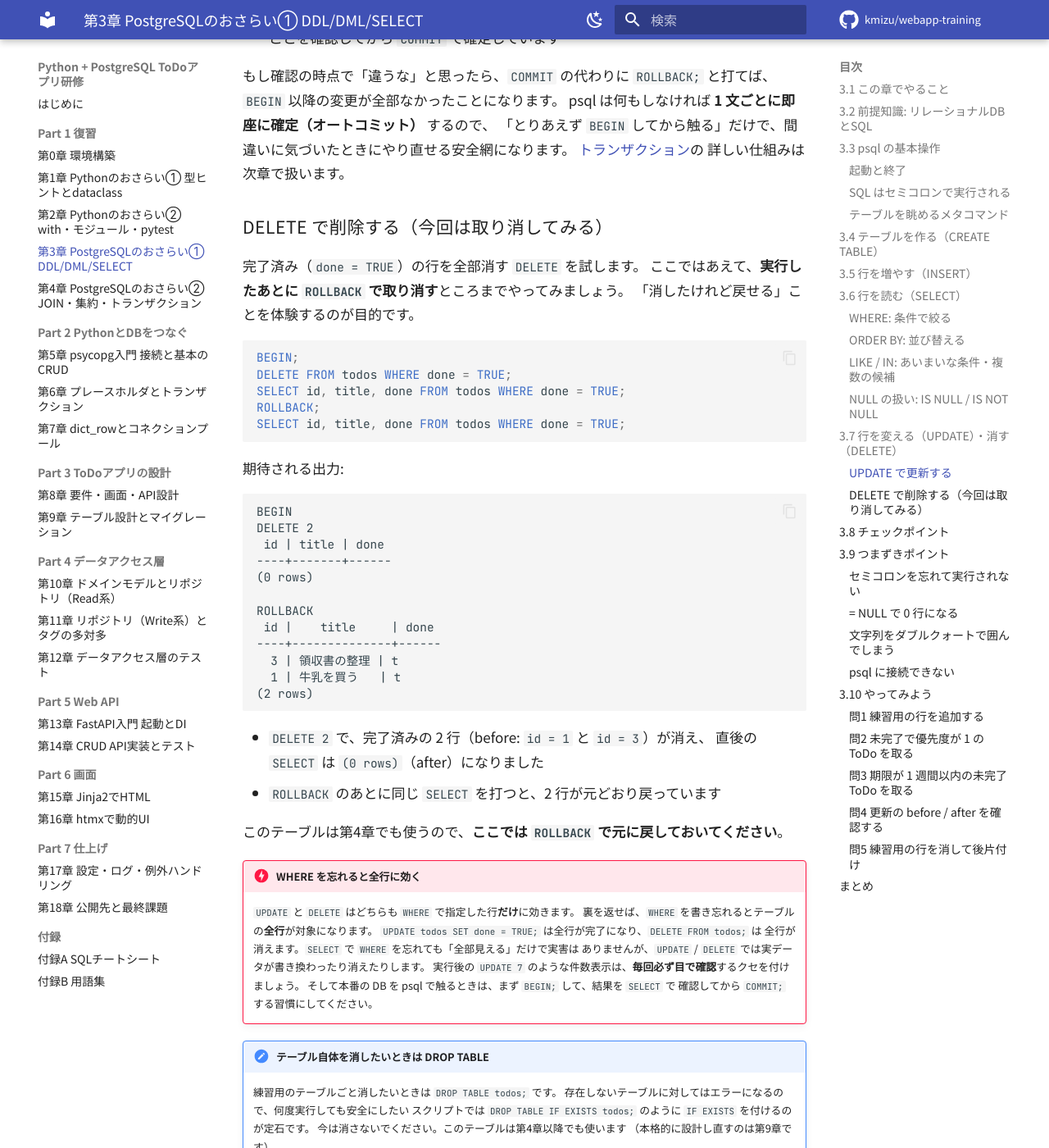
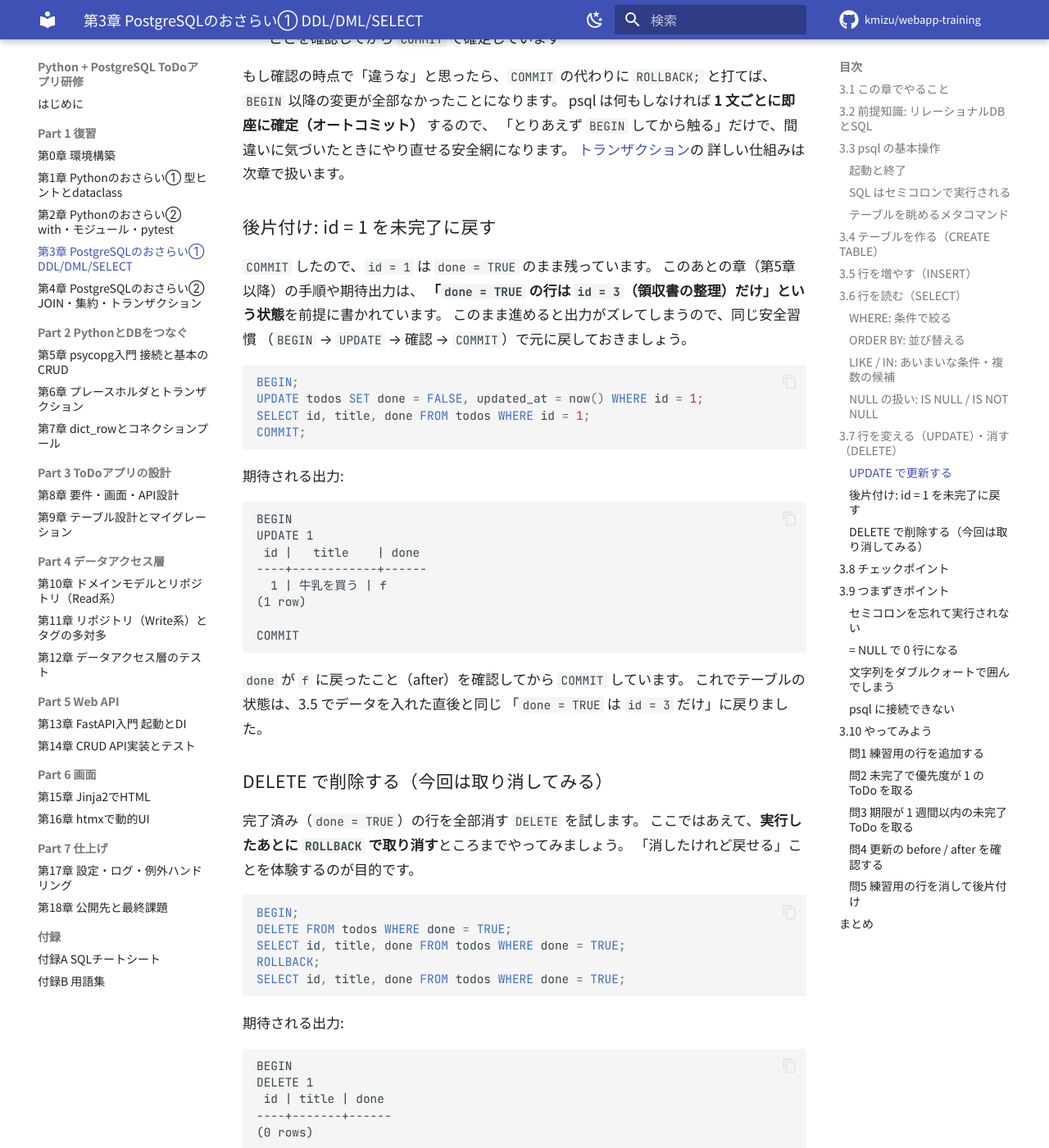
Before and after one commit to kmizu/webapp-training, an MkDocs documentation site: the page built from docs/03-postgres-ddl-dml.md, in a window 1280 px wide and 1400 px high, scrolled down 12575 px. Shown: the whole window at 82% size. Built offline with MkDocs 1.6.1 and Material for MkDocs 9.7.7, drawn with Linux system fonts in a browser that asks for light colours; comment, search, counter and statistics services are not loaded; some of the changed text lies outside the part shown.

Commit message:
docs: fix done-flag state trail in 03-postgres-ddl-dml.md

````diff
--- a/docs/03-postgres-ddl-dml.md
+++ b/docs/03-postgres-ddl-dml.md
@@ -568,6 +568,38 @@ psql は何もしなければ **1 文ごとに即座に確定（オートコミ
 [トランザクション](https://www.postgresql.org/docs/current/tutorial-transactions.html)の
 詳しい仕組みは次章で扱います。
 
+### 後片付け: id = 1 を未完了に戻す
+
+`COMMIT` したので、`id = 1` は `done = TRUE` のまま残っています。
+このあとの章（第5章以降）の手順や期待出力は、
+**「`done = TRUE` の行は `id = 3`（領収書の整理）だけ」という状態**を前提に書かれています。
+このまま進めると出力がズレてしまうので、同じ安全習慣
+（`BEGIN` → `UPDATE` → 確認 → `COMMIT`）で元に戻しておきましょう。
+
+```sql
+BEGIN;
+UPDATE todos SET done = FALSE, updated_at = now() WHERE id = 1;
+SELECT id, title, done FROM todos WHERE id = 1;
+COMMIT;
+```
+
+期待される出力:
+
+```text
+BEGIN
+UPDATE 1
+ id |   title    | done
+----+------------+------
+  1 | 牛乳を買う | f
+(1 row)
+
+COMMIT
+```
+
+`done` が `f` に戻ったこと（after）を確認してから `COMMIT` しています。
+これでテーブルの状態は、3.5 でデータを入れた直後と同じ
+「`done = TRUE` は `id = 3` だけ」に戻りました。
+
 ### DELETE で削除する（今回は取り消してみる）
 
 完了済み（`done = TRUE`）の行を全部消す `DELETE` を試します。
@@ -586,7 +618,7 @@ SELECT id, title, done FROM todos WHERE done = TRUE;
 
 ```text
 BEGIN
-DELETE 2
+DELETE 1
  id | title | done
 ----+-------+------
 (0 rows)
@@ -595,13 +627,12 @@ ROLLBACK
  id |    title     | done
 ----+--------------+------
   3 | 領収書の整理 | t
-  1 | 牛乳を買う   | t
-(2 rows)
+(1 row)
 ```
 
-- `DELETE 2` で、完了済みの 2 行（before: `id = 1` と `id = 3`）が消え、
+- `DELETE 1` で、完了済みの 1 行（before: `id = 3`）が消え、
   直後の `SELECT` は `(0 rows)`（after）になりました
-- `ROLLBACK` のあとに同じ `SELECT` を打つと、2 行が元どおり戻っています
+- `ROLLBACK` のあとに同じ `SELECT` を打つと、行が元どおり戻っています
 
 このテーブルは第4章でも使うので、**ここでは `ROLLBACK` で元に戻しておいてください**。
 
@@ -788,6 +819,8 @@ PostgreSQL コンテナが起動していません。リポジトリのルート
 `id = 2` の ToDo を完了（`done = TRUE`）に更新してください。
 本文と同じく、`BEGIN` で始めて、**更新前と更新後の両方を `SELECT` で確認**してから
 `COMMIT` してください。
+確認が終わったら、**最後に `done = FALSE` に戻す**ところまで行ってください
+（第5章以降の前提状態に揃えるための必須手順です）。
 
 ??? example "解答例"
 
@@ -821,9 +854,33 @@ PostgreSQL コンテナが起動していません。リポジトリのルート
     `UPDATE 1` の件数表示で「1 行だけに効いた」ことも確認できました。
     件数が `0` なら `WHERE` の条件（ここでは `id = 2`）を間違えているサインです。
 
-    なお、確認が終わったあと、第4章に向けて元に戻しておきたい場合は
-    `UPDATE todos SET done = FALSE WHERE id = 2;` で戻せます（戻さなくても
-    第4章の手順には影響しません）。
+    最後に、**`id = 2` を `done = FALSE` に戻しておきます（必須）**。
+    第5章以降の手順と期待出力は、「`done = TRUE` の行は `id = 3`（領収書の整理）だけ」
+    という状態を前提に書かれています。ここで戻さないまま進むと、
+    第5章以降の期待出力とズレてしまいます。
+
+    ```sql
+    BEGIN;
+    UPDATE todos SET done = FALSE, updated_at = now() WHERE id = 2;
+    SELECT id, title, done FROM todos WHERE id = 2;
+    COMMIT;
+    ```
+
+    期待される出力:
+
+    ```text
+    BEGIN
+    UPDATE 1
+     id |     title      | done
+    ----+----------------+------
+      2 | 健康診断の予約 | f
+    (1 row)
+
+    COMMIT
+    ```
+
+    `done` が `f` に戻ったことを確認してから `COMMIT` しています。
+    これで `done = TRUE` の行は `id = 3` だけ、という状態に戻りました。
 
 ### 問5 練習用の行を消して後片付け
 
````
